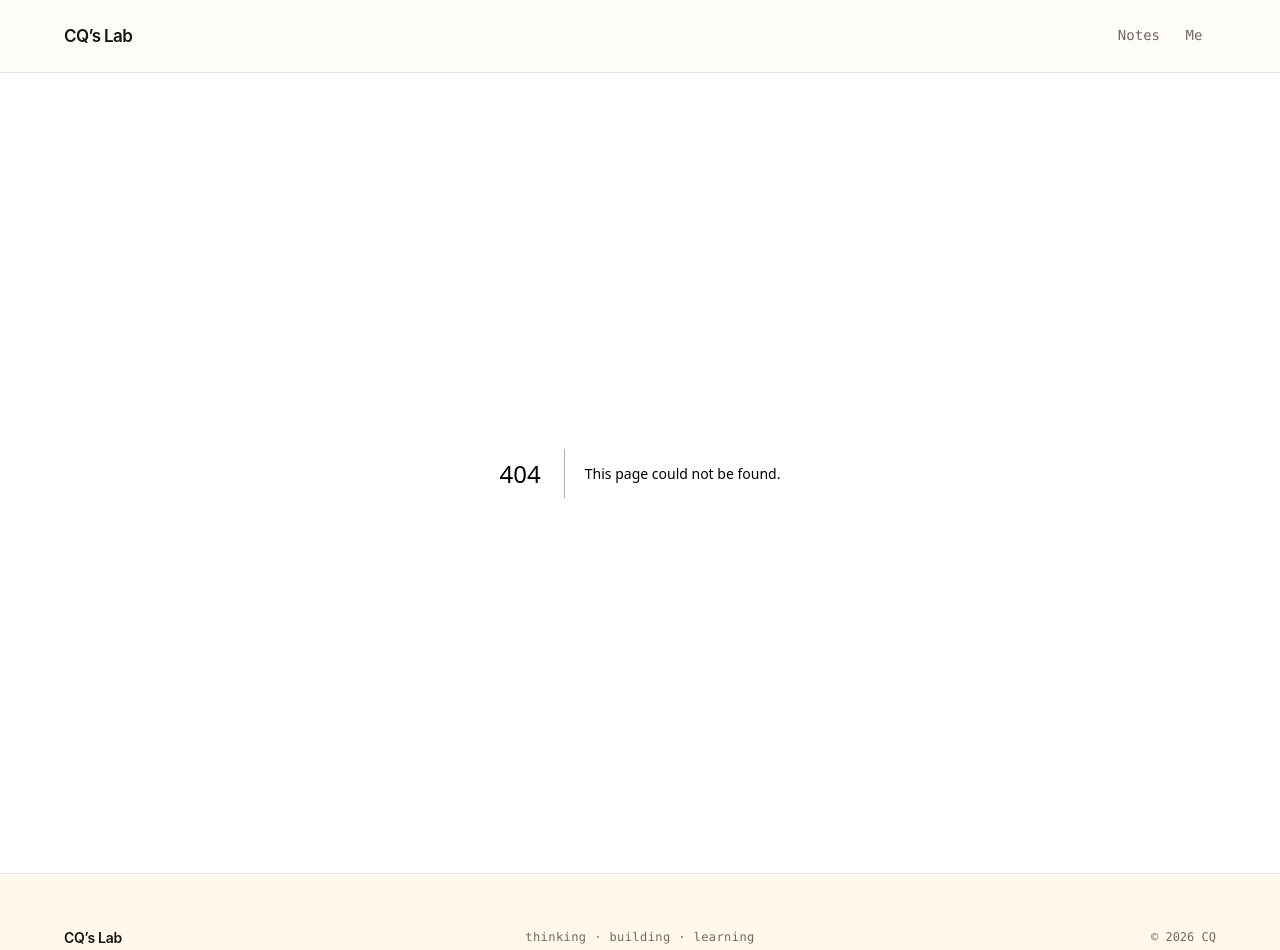
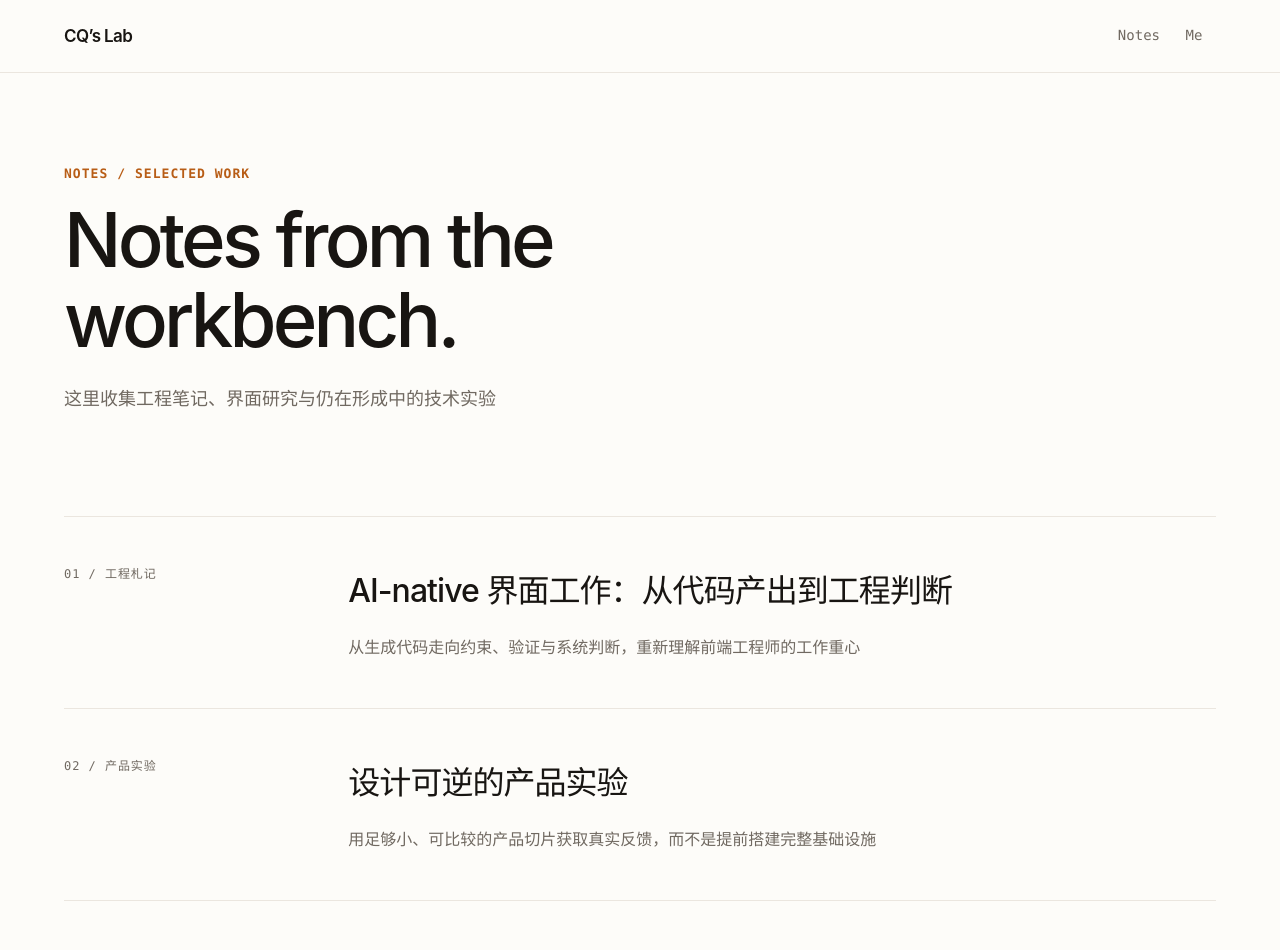
Before and after one commit to bangbangde/codebuff-next, a Next.js app: page /notes in a window 1280 px wide. Before the commit this address had no page. Shown: the top 950 px of the page. Built offline with nearby package versions, Linux system fonts and the light colour scheme.

Commit message:
Rename Lab content to Notes and redirect legacy route

```diff
--- a/app/content.ts
+++ b/app/content.ts
@@ -1,4 +1,4 @@
-export const labEntries = [
+export const noteEntries = [
   {
     slug: "ai-native-interface-work",
     kind: "工程札记",
--- a/app/lab/page.tsx
+++ b/app/lab/page.tsx
@@ -1,57 +1,5 @@
-import type { Metadata } from "next";
-import { labEntries } from "../content";
-import { SectionLabel } from "../section-label";
-
-export const metadata: Metadata = {
-  title: "Lab",
-  description: "Engineering notes and frontend experiments.",
-};
+import { permanentRedirect } from "next/navigation";
 
 export default function LabPage() {
-  return (
-    <main
-      className="min-h-[70svh] pt-[clamp(3rem,7vw,6rem)]"
-      id="main-content"
-    >
-      <section
-        className="border-b [border-bottom-color:var(--border)] pb-[clamp(4rem,8vw,7rem)]"
-        aria-labelledby="lab-page-title"
-      >
-        <SectionLabel>Lab / Selected work</SectionLabel>
-        <h1
-          className="mt-4 max-w-[12ch] text-display font-[520] leading-display tracking-[-0.05em]"
-          id="lab-page-title"
-        >
-          Notes from the workbench.
-        </h1>
-        <p
-          className="mt-6 max-w-[38rem] text-lg leading-body text-muted-foreground"
-          lang="zh-CN"
-        >
-          这里收集工程笔记、界面研究与仍在形成中的技术实验
-        </p>
-      </section>
-      <section aria-label="Selected Lab entries">
-        {labEntries.map((entry, index) => (
-          <article
-            className="grid scroll-mt-8 grid-cols-[minmax(8rem,0.3fr)_1fr] gap-6 border-b [border-bottom-color:var(--border)] py-[clamp(2rem,4vw,3rem)] [@media(max-width:40rem)]:grid-cols-1 [@media(max-width:40rem)]:gap-3"
-            id={entry.slug}
-            key={entry.slug}
-          >
-            <p className="m-0 font-mono text-xs leading-body tracking-label text-muted-foreground uppercase">
-              {String(index + 1).padStart(2, "0")} / {entry.kind}
-            </p>
-            <div>
-              <h2 className="m-0 text-[clamp(1.25rem,3vw,2rem)] font-[540] tracking-[-0.03em]">
-                {entry.title}
-              </h2>
-              <p className="mt-4 max-w-[40rem] text-muted-foreground" lang="zh-CN">
-                {entry.summary}
-              </p>
-            </div>
-          </article>
-        ))}
-      </section>
-    </main>
-  );
+  permanentRedirect("/notes");
 }
--- /dev/null
+++ b/app/notes/page.tsx
@@ -0,0 +1,57 @@
+import type { Metadata } from "next";
+import { noteEntries } from "../content";
+import { SectionLabel } from "../section-label";
+
+export const metadata: Metadata = {
+  title: "Notes",
+  description: "Engineering notes and frontend experiments.",
+};
+
+export default function NotesPage() {
+  return (
+    <main
+      className="min-h-[70svh] pt-[clamp(3rem,7vw,6rem)]"
+      id="main-content"
+    >
+      <section
+        className="border-b [border-bottom-color:var(--border)] pb-[clamp(4rem,8vw,7rem)]"
+        aria-labelledby="notes-page-title"
+      >
+        <SectionLabel>Notes / Selected work</SectionLabel>
+        <h1
+          className="mt-4 max-w-[12ch] text-display font-[520] leading-display tracking-[-0.05em]"
+          id="notes-page-title"
+        >
+          Notes from the workbench.
+        </h1>
+        <p
+          className="mt-6 max-w-[38rem] text-lg leading-body text-muted-foreground"
+          lang="zh-CN"
+        >
+          这里收集工程笔记、界面研究与仍在形成中的技术实验
+        </p>
+      </section>
+      <section aria-label="Selected Notes entries">
+        {noteEntries.map((entry, index) => (
+          <article
+            className="grid scroll-mt-8 grid-cols-[minmax(8rem,0.3fr)_1fr] gap-6 border-b [border-bottom-color:var(--border)] py-[clamp(2rem,4vw,3rem)] [@media(max-width:40rem)]:grid-cols-1 [@media(max-width:40rem)]:gap-3"
+            id={entry.slug}
+            key={entry.slug}
+          >
+            <p className="m-0 font-mono text-xs leading-body tracking-label text-muted-foreground uppercase">
+              {String(index + 1).padStart(2, "0")} / {entry.kind}
+            </p>
+            <div>
+              <h2 className="m-0 text-[clamp(1.25rem,3vw,2rem)] font-[540] tracking-[-0.03em]">
+                {entry.title}
+              </h2>
+              <p className="mt-4 max-w-[40rem] text-muted-foreground" lang="zh-CN">
+                {entry.summary}
+              </p>
+            </div>
+          </article>
+        ))}
+      </section>
+    </main>
+  );
+}
--- a/app/page.tsx
+++ b/app/page.tsx
@@ -1,5 +1,5 @@
 import Link from "next/link";
-import { labEntries } from "./content";
+import { noteEntries } from "./content";
 import { FactList } from "./fact-list";
 
 const facts = [
@@ -66,25 +66,25 @@ export default function Home() {
       </section>
 
       <div className="grid">
-        <section className={sectionClassName} aria-labelledby="lab-title">
+        <section className={sectionClassName} aria-labelledby="notes-title">
           <div className={sectionHeadingClassName}>
             <div>
               <p className={sectionIndexClassName}>
-                01 / Lab
+                01 / Notes
               </p>
-              <h2 className={sectionTitleClassName} id="lab-title">
+              <h2 className={sectionTitleClassName} id="notes-title">
                 Notes & experiments
               </h2>
             </div>
-            <Link href="/lab" className={sectionLinkClassName}>
+            <Link href="/notes" className={sectionLinkClassName}>
               View all <span aria-hidden="true">→</span>
             </Link>
           </div>
 
           <div className="mt-12 border-t [border-top-color:var(--border)]">
-            {labEntries.map((entry) => (
+            {noteEntries.map((entry) => (
               <Link
-                href={`/lab#${entry.slug}`}
+                href={`/notes#${entry.slug}`}
                 className={entryClassName}
                 key={entry.slug}
               >
```
